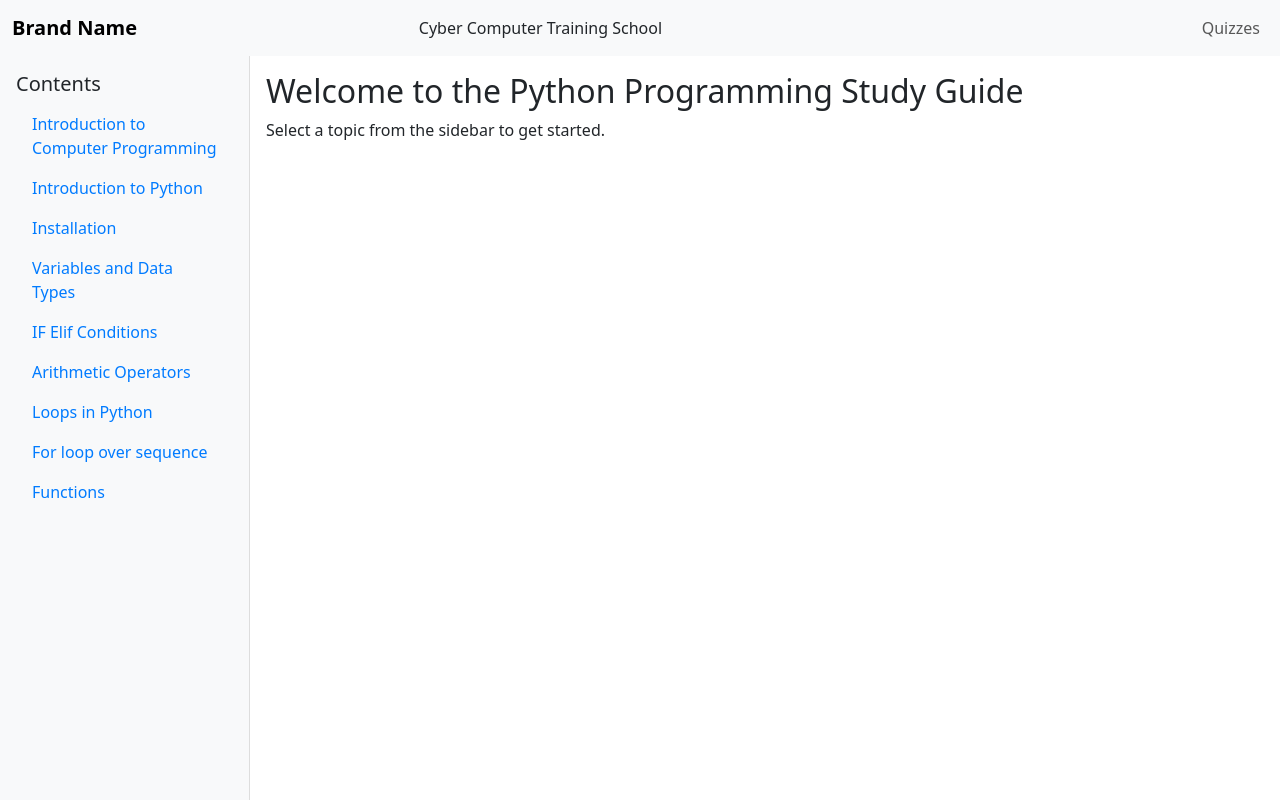
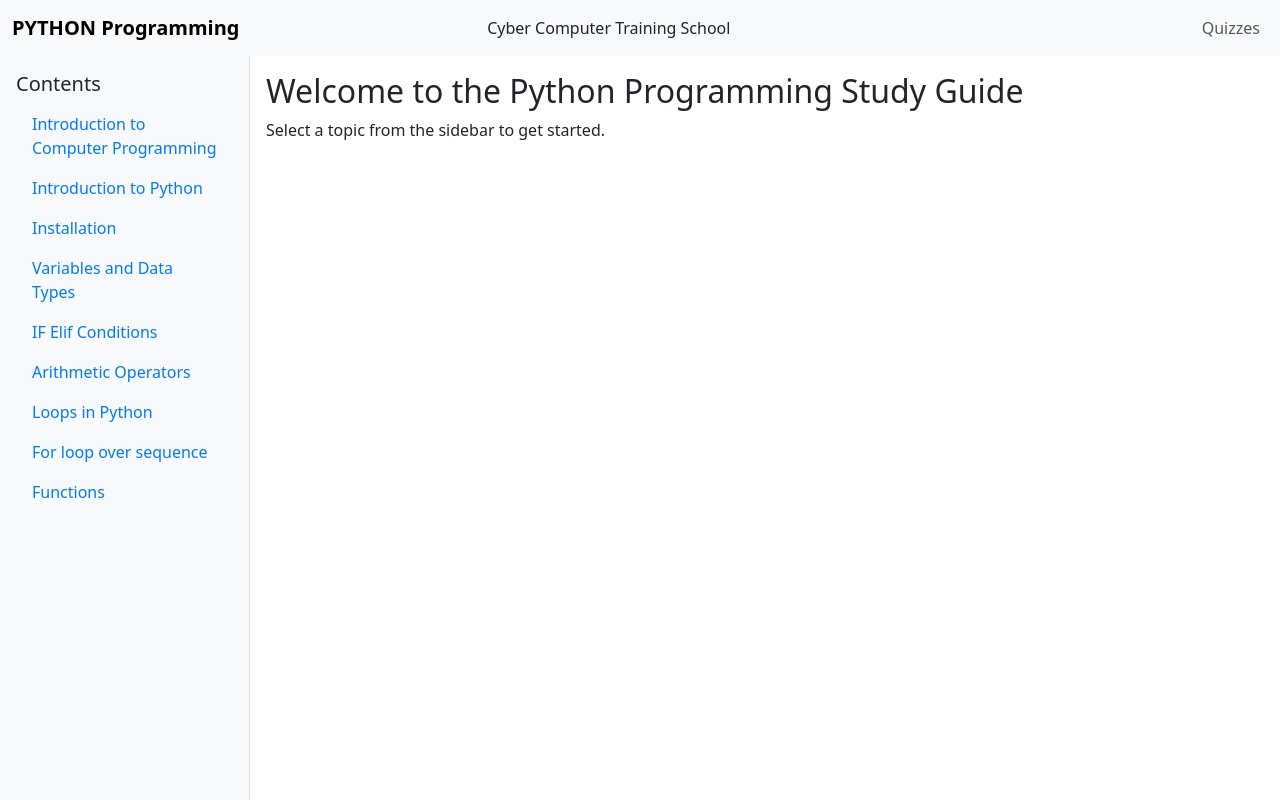
Before and after one commit to getasewsw/Python_training, a plain HTML site: page index.html in a window 1280 px wide. Drawn offline with nearby package versions, Linux system fonts and the light colour scheme.

Commit message:
Update index.html
change brand name

```diff
--- a/index.html
+++ b/index.html
@@ -73,7 +73,7 @@
     <!-- Top Navigation Bar -->
     <nav class="navbar navbar-expand-lg navbar-light bg-light fixed-top">
         <div class="container-fluid">
-            <a class="navbar-brand" href="./index.html">Brand Name</a>
+            <a class="navbar-brand" href="./index.html">PYTHON Programming</a>
             <div class="mx-auto">
                 <span>Cyber Computer Training School</span>
             </div>
```
